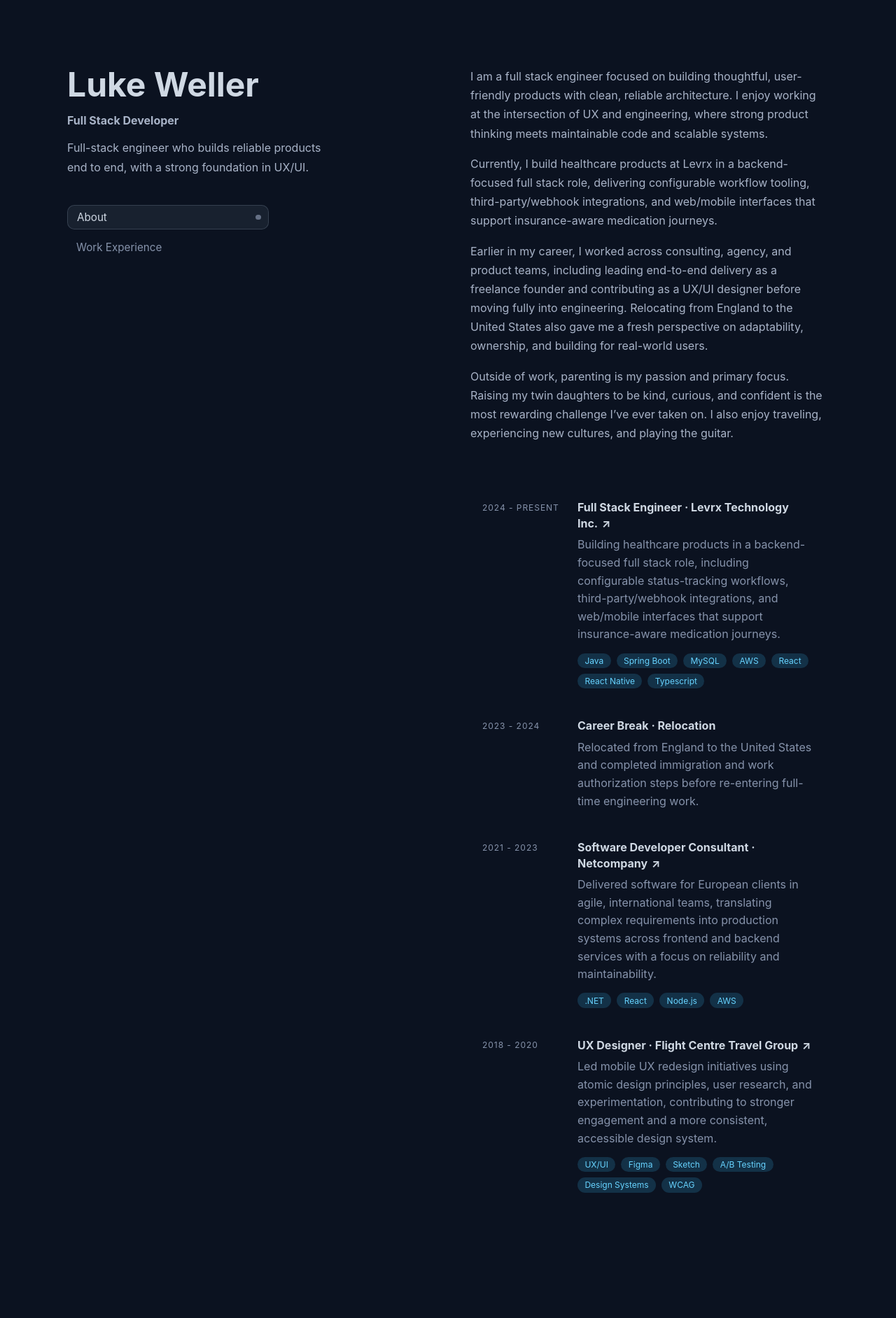
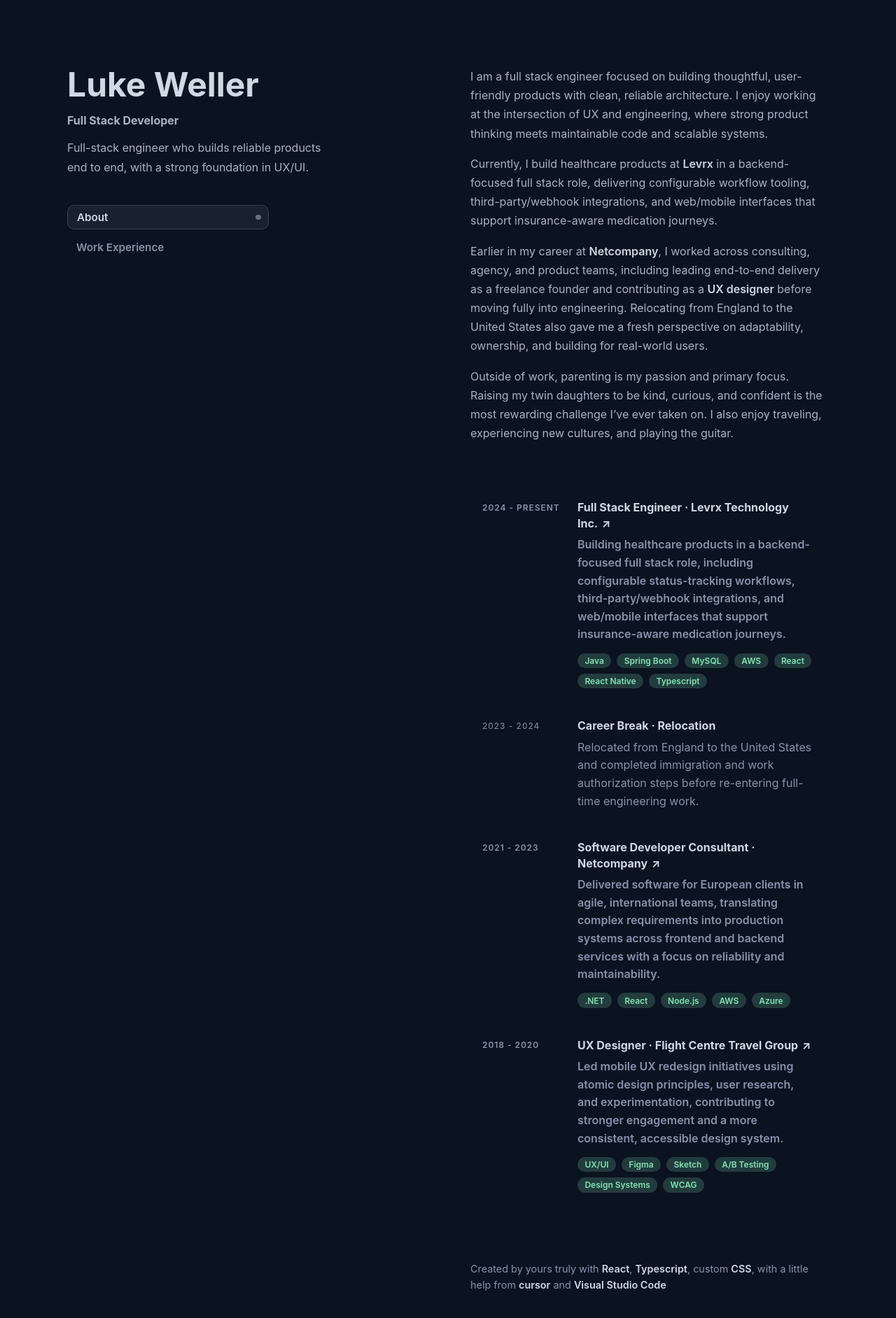
Before and after one commit to luke-weller/portfolio-client, a React (Create React App) app: page / in a window 1280 px wide. Shown: the top 1884 px of the page at 70% size. Built offline with nearby package versions, Linux system fonts and the light colour scheme; the HTML template or start-up script is replaced by a standard one.

Commit message:
Enhance RightPane component with footer and update experience data tags

```diff
--- a/src/components/portfolioLayout/rightPane/RightPane.css
+++ b/src/components/portfolioLayout/rightPane/RightPane.css
@@ -32,6 +32,14 @@
   gap: 0.5rem;
 }
 
+.right-pane__footer {
+  margin-top: 1rem;
+  color: var(--text-muted);
+  font-size: 0.9rem;
+  line-height: 1.65;
+  max-width: 60ch;
+}
+
 @media (max-width: 1024px) {
   .right-pane {
     grid-column: 1;
@@ -43,4 +51,9 @@
   .right-pane__section {
     scroll-margin-top: 1.25rem;
   }
+
+  .right-pane__footer {
+    margin-top: 0;
+    font-size: 0.875rem;
+  }
 }
--- a/src/components/portfolioLayout/rightPane/RightPane.tsx
+++ b/src/components/portfolioLayout/rightPane/RightPane.tsx
@@ -16,18 +16,32 @@ function RightPane() {
           product thinking meets maintainable code and scalable systems.
         </p>
         <p>
-          Currently, I build healthcare products at Levrx in a backend-focused
-          full stack role, delivering configurable workflow tooling,
-          third-party/webhook integrations, and web/mobile interfaces that
-          support insurance-aware medication journeys.
+          Currently, I build healthcare products at{" "}
+          <a href="https://www.levrx.com/" target="_blank" rel="noreferrer">
+            Levrx
+          </a>{" "}
+          in a backend-focused full stack role, delivering configurable workflow
+          tooling, third-party/webhook integrations, and web/mobile interfaces
+          that support insurance-aware medication journeys.
         </p>
         <p>
-          Earlier in my career, I worked across consulting, agency, and product
-          teams, including leading end-to-end delivery as a freelance founder
-          and contributing as a UX/UI designer before moving fully into
-          engineering. Relocating from England to the United States also gave me
-          a fresh perspective on adaptability, ownership, and building for
-          real-world users.
+          Earlier in my career at{" "}
+          <a
+            href="https://www.netcompany.com/"
+            target="_blank"
+            rel="noreferrer"
+          >
+            Netcompany
+          </a>
+          , I worked across consulting, agency, and product teams, including
+          leading end-to-end delivery as a freelance founder and contributing as
+          a{" "}
+          <a href="https://www.nngroup.com" target="_blank" rel="noreferrer">
+            UX designer
+          </a>{" "}
+          before moving fully into engineering. Relocating from England to the
+          United States also gave me a fresh perspective on adaptability,
+          ownership, and building for real-world users.
         </p>
         <p>
           Outside of work, parenting is my passion and primary focus. Raising my
@@ -40,6 +54,41 @@ function RightPane() {
       <section id="experience" className="right-pane__section">
         <CardListSection items={experienceData} />
       </section>
+
+      <footer className="right-pane__footer">
+        Created by yours truly with{" "}
+        <a href="https://react.dev/" target="_blank" rel="noreferrer">
+          React
+        </a>
+        ,{" "}
+        <a
+          href="https://www.typescriptlang.org/"
+          target="_blank"
+          rel="noreferrer"
+        >
+          Typescript
+        </a>
+        , custom{" "}
+        <a
+          href="https://developer.mozilla.org/en-US/docs/Web/CSS"
+          target="_blank"
+          rel="noreferrer"
+        >
+          CSS
+        </a>
+        , with a little help from{" "}
+        <a href="https://cursor.com/" target="_blank" rel="noreferrer">
+          cursor
+        </a>{" "}
+        and{" "}
+        <a
+          href="https://code.visualstudio.com/"
+          target="_blank"
+          rel="noreferrer"
+        >
+          Visual Studio Code
+        </a>
+      </footer>
     </section>
   );
 }
--- a/src/data/experienceData.ts
+++ b/src/data/experienceData.ts
@@ -29,7 +29,7 @@ export const experienceData: CardProps[] = [
     description:
       "Delivered software for European clients in agile, international teams, translating complex requirements into production systems across frontend and backend services with a focus on reliability and maintainability.",
     href: "https://netcompany.com",
-    tags: [".NET", "React", "Node.js", "AWS"],
+    tags: [".NET", "React", "Node.js", "AWS", "Azure"],
   },
   {
     period: "2018 - 2020",
--- a/src/index.css
+++ b/src/index.css
@@ -12,8 +12,8 @@
   --surface-hover: rgba(39, 52, 74, 0.5);
   --surface-border: rgba(148, 163, 184, 0.24);
   --surface-shadow: rgba(2, 6, 23, 0.4);
-  --accent: #67d3ff;
-  --accent-soft: rgba(56, 189, 248, 0.18);
+  --accent: #7ee6b1;
+  --accent-soft: rgba(126, 230, 177, 0.2);
   --cursor-x: 50vw;
   --cursor-y: 50vh;
   --spotlight-size: 760px;
@@ -51,6 +51,18 @@ p {
   max-width: 65ch;
 }
 
+a {
+  color: var(--text-primary);
+  font-weight: 600;
+  text-decoration: none;
+  transition: color 180ms ease;
+}
+
+a:hover,
+a:focus-visible {
+  color: var(--accent);
+}
+
 code {
   font-family: source-code-pro, Menlo, Monaco, Consolas, 'Courier New',
     monospace;
```
